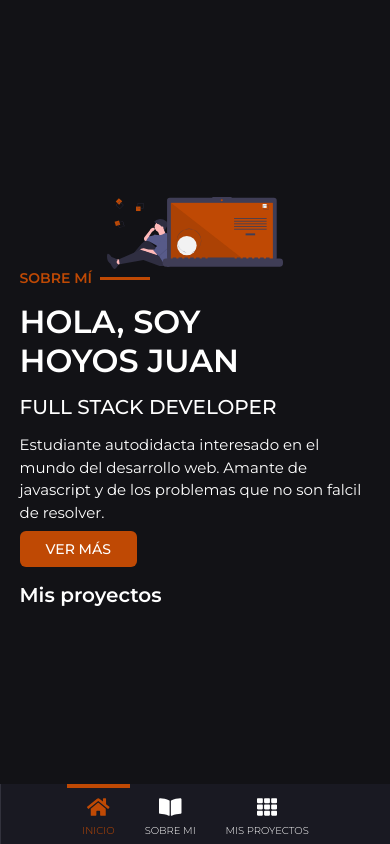
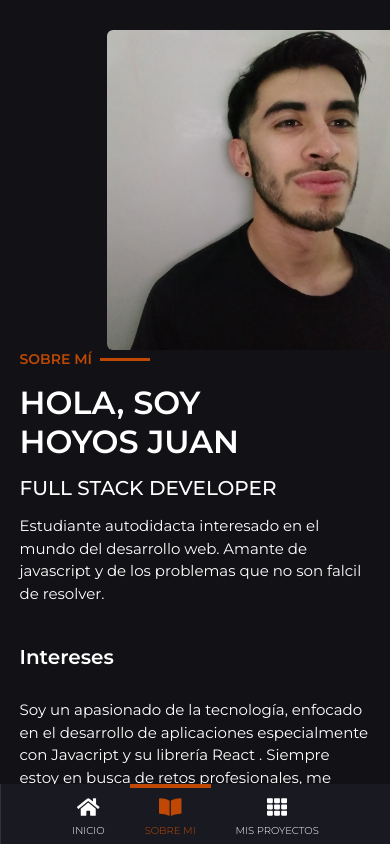
Before and after one commit to HoyosJuan16/HoyosJuan, a React (Create React App) app: page /about-me in a window 390 px wide. Shown: the top 844 px of the page. Built offline with nearby package versions, Linux system fonts and the light colour scheme.

Commit message:
Enlazando Rutas

```diff
--- a/package.json
+++ b/package.json
@@ -13,6 +13,7 @@
     "@testing-library/user-event": "^7.2.1",
     "react": "^16.13.1",
     "react-dom": "^16.13.1",
+    "react-router-dom": "^5.2.0",
     "react-scripts": "3.4.3"
   },
   "scripts": {
--- a/src/App.js
+++ b/src/App.js
@@ -1,17 +1,17 @@
-import React, { Fragment } from 'react';
+import React from 'react';
+
+import { Switch, Route } from 'react-router-dom'
 
 import { Home } from './pages/Home'
 import { AboutMe } from './pages/AboutMe'
 import { Portfolio } from './pages/Portfolio'
-import { Menu } from './components/Menu'
 
 export const App = () => {
   return (
-    <Fragment>
-      <Home />
-      <Menu />
-      <AboutMe />
-      <Portfolio />
-    </Fragment>
+    <Switch>
+      <Route exact path='/' component={ Home }/>
+      <Route exact path='/about-me' component={ AboutMe }/>
+      <Route exact path='/my-portfolio' component={ Portfolio }/>
+    </Switch>
   );
 }
--- a/src/components/InfoAboutMe.js
+++ b/src/components/InfoAboutMe.js
@@ -1,5 +1,6 @@
 import React from 'react'
 
+import { Link } from 'react-router-dom'
 import { Label } from './Label'
 import { Gretting } from './Gretting'
 import { Professions } from './Professions'
@@ -17,7 +18,7 @@ export const InfoAboutMe = ({ btnVerMas, photo, perfil }) => {
           Estudiante autodidacta interesado en el mundo del desarrollo web. Amante de javascript y de los problemas que no son falcil de resolver.
         </p>
         {
-          btnVerMas && <a href='./' className='btn'>ver más</a>
+          btnVerMas && <Link to='./about-me' className='btn'>ver más</Link>
         }
       </div>
       <div className='img-about-me'>
--- a/src/components/Menu.js
+++ b/src/components/Menu.js
@@ -1,4 +1,6 @@
 import React from 'react'
+
+import { Link } from 'react-router-dom'
 
 import { FontAwesomeIcon } from '@fortawesome/react-fontawesome'
 import { faGithub, faLinkedinIn } from '@fortawesome/free-brands-svg-icons'
@@ -6,14 +8,26 @@ import { faEnvelope, faHome, faBookOpen, faTh } from '@fortawesome/free-solid-sv
 
 import '../css/Menu.css'
 
-export const Menu = () => {
+export const Menu = ({ selected }) => {
   return (
     <div className='menu-bar'>
       <h2 className='my-name'><span className='span-dev'>Dev</span>HoyosJuan</h2>
       <ul className='options-menu'>
-        <li className='option selected'><a href='./'><FontAwesomeIcon icon={faHome} /> <span>Inicio</span></a></li>
-        <li className='option'><a href='./'><FontAwesomeIcon icon={faBookOpen} /> <span> Sobre mi</span></a></li>
-        <li className='option'><a href='./'><FontAwesomeIcon icon={faTh} /> <span>Mis Proyectos</span></a></li>
+        <li className={selected === '1' ? 'option selected' : 'option'}>
+          <Link to='./'>
+            <FontAwesomeIcon icon={faHome} /> <span>Inicio</span>
+          </Link>
+        </li>
+        <li className={selected === '2' ? 'option selected' : 'option'}>
+          <Link to='./about-me'>
+            <FontAwesomeIcon icon={faBookOpen} /> <span> Sobre mi</span>
+          </Link>
+        </li>
+        <li className={selected === '3' ? 'option selected' : 'option'}>
+          <Link to='./my-portfolio'>
+            <FontAwesomeIcon icon={faTh} /> <span>Mis Proyectos</span>
+          </Link>
+        </li>
       </ul>
       <ul className='social-networks'>
         <li><a href='./'><FontAwesomeIcon icon={faGithub} /></a></li>
--- a/src/css/InfoAboutMe.css
+++ b/src/css/InfoAboutMe.css
@@ -65,4 +65,5 @@
 }
 .img-about-me img {
   margin: auto;
+  border-radius: 6px;
 }
--- a/src/css/Menu.css
+++ b/src/css/Menu.css
@@ -90,6 +90,7 @@
     border-left: 0px solid transparent;
     border-top: 4px solid transparent;
     padding-top: 20px 15px;
+    margin: 0px 5px;
     margin-bottom: 0px;
     font-size: 20px;
     text-align: center;
--- a/src/css/main.css
+++ b/src/css/main.css
@@ -53,3 +53,10 @@ ul {
     padding-bottom: 25px;
   }
 }
+@media(max-width:800px){
+  .page{
+    padding-top: 30px;
+    padding-bottom: 0px;
+    margin-bottom: 80px;
+  }
+}
--- a/src/index.js
+++ b/src/index.js
@@ -1,5 +1,6 @@
 import React from 'react';
 import ReactDOM from 'react-dom';
+import { BrowserRouter } from 'react-router-dom';
 
 import './css/main.css'
 import './css/variables.css'
@@ -10,9 +11,9 @@ import { App } from './App';
 import * as serviceWorker from './serviceWorker';
 
 ReactDOM.render(
-  <React.StrictMode>
+  <BrowserRouter>
     <App />
-  </React.StrictMode>,
+  </BrowserRouter>,
   document.getElementById('root')
 );
 
--- a/src/pages/AboutMe.js
+++ b/src/pages/AboutMe.js
@@ -1,6 +1,7 @@
-import React from 'react'
+import React, { Fragment } from 'react'
 
 import { InfoAboutMe } from '../components/InfoAboutMe'
+import { Menu } from '../components/Menu'
 
 import '../css/AboutMe.css'
 import MyPhoto from '../images/perfil.jpg'
@@ -23,6 +24,7 @@ import iconBitbucket from '../icons/bitbucket.svg'
 
 export const AboutMe = () => {
   return (
+    <Fragment>
       <div className='page'>
         <div className='container container-about-me'>
           <InfoAboutMe
@@ -108,5 +110,9 @@ export const AboutMe = () => {
           </div>
         </div>
       </div>
+      <Menu
+        selected='2'
+      />
+    </Fragment>
   )
 }
--- a/src/pages/Home.js
+++ b/src/pages/Home.js
@@ -1,12 +1,14 @@
-import React from 'react'
+import React, { Fragment } from 'react'
 
 import { InfoAboutMe } from '../components/InfoAboutMe'
+import { Menu } from '../components/Menu'
 
 import '../css/Home.css'
 import Banner from '../images/banner.svg'
 
 export const Home = () => {
   return (
+    <Fragment>
       <div className='page'>
         <div className='container container-home'>
           <InfoAboutMe
@@ -47,5 +49,9 @@ export const Home = () => {
           </div>
         </div>
       </div>
+      <Menu
+        selected='1'
+      />
+    </Fragment>
   )
 }
--- a/src/pages/Portfolio.js
+++ b/src/pages/Portfolio.js
@@ -1,9 +1,12 @@
-import React from 'react'
+import React, { Fragment } from 'react'
+
+import { Menu } from '../components/Menu'
 
 import '../css/Portfolio.css'
 
 export const Portfolio = () => {
   return (
+    <Fragment>
       <div className='page'>
         <div className='container container-portfolio'>
           <h2 className='subtitle'>Mis proyectos</h2>
@@ -67,5 +70,9 @@ export const Portfolio = () => {
           </div>
         </div>
       </div>
+      <Menu
+        selected='3'
+      />
+    </Fragment>
   )
 }
```
Also changed, not shown: 1 other file (tests, documents, lock files or other folders). Lines whose indentation alone changed are shown as unchanged.
